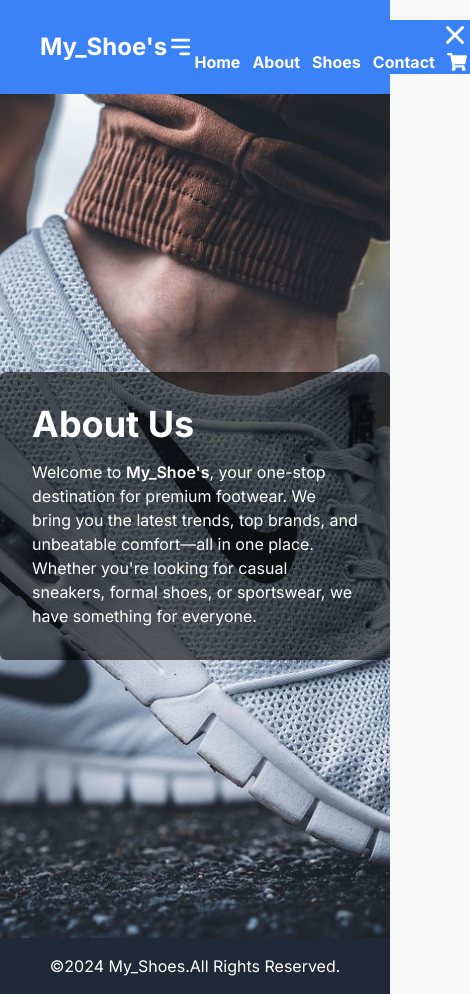
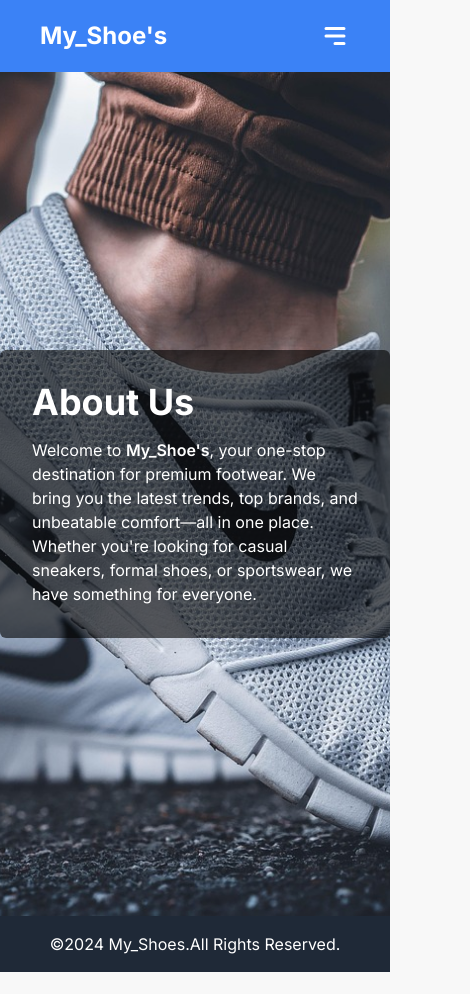
Before and after one commit to Abeersk/Multipage-tailwind, a Next.js app: page /about in a window 390 px wide. Shown: the whole page, 470 px wide, since content can reach past the window. After the commit the page ends 972 px from the top, so only its background shows below. Built offline with nearby package versions, Linux system fonts and the light colour scheme.

Commit message:
Your commit message

```diff
--- a/src/app/about/page.tsx
+++ b/src/app/about/page.tsx
@@ -1,18 +1,18 @@
 import React from 'react';
 
-function Page() {
+const About = () => {
   return (
     <div className="about h-screen flex items-center justify-start bg-cover bg-center text-white px-18 bg-[url('/hero.jpg')]">
       <div className="bg-black bg-opacity-60 p-8 rounded-md max-w-lg">
         <h2 className="text-4xl font-bold mb-4">About Us</h2>
         <p>
-          Welcome to <span className="font-semibold">My_Shoe&apos;s</span>, your one-stop destination for premium footwear.
+          Welcome to <span className="font-semibold">My_Shoe's</span>, your one-stop destination for premium footwear.
           We bring you the latest trends, top brands, and unbeatable comfort—all in one place.
-          Whether you&apos;re looking for casual sneakers, formal shoes, or sportswear, we have something for everyone.
+          Whether you're looking for casual sneakers, formal shoes, or sportswear, we have something for everyone.
         </p>
       </div>
     </div>
   );
-}
+};
 
-export default Page;
+export default About;
--- a/src/app/contact/page.tsx
+++ b/src/app/contact/page.tsx
@@ -1,26 +1,18 @@
-import React from 'react'
+import React from 'react';
 
-const page = () => {
-    return (
-        <div className='contact-form border max-w-lg mx-auto my-20 p-8 bg-white shadow-md rounded-md'>
-            <h2 className='text-4xl font-bold mb-6 text-center' data-aos='fade-up' >Contact Us</h2>
-            <form >
+const Contact = () => {
+  return (
+    <div className='contact-form border max-w-lg mx-auto my-20 p-8 bg-white shadow-md rounded-md'>
+      <h2 className='text-4xl font-bold mb-6 text-center' data-aos='fade-up'>Contact Us</h2>
+      <form>
+        <input type="text" placeholder='Full Name' className='w-full mb-4 px-4 py-2 border border-blue-500 rounded-md' required />
+        <input type="email" placeholder='Email Address' className='w-full mb-4 px-4 py-2 border border-blue-500 rounded-md' required />
+        <input type="text" placeholder='Phone Number' className='w-full mb-4 px-4 py-2 border border-blue-500 rounded-md' />
+        <textarea placeholder='Your Message' className='w-full mb-4 px-4 py-2 border border-blue-500 rounded-md' rows={5} required></textarea>
+        <button className='w-full bg-blue-500 text-white py-2 rounded-md hover:bg-blue-600 transition'>Send Message</button>
+      </form>
+    </div>
+  );
+};
 
-                <input type="text" placeholder='Full Name' className='w-full mb-4 px-4 py-2 border border-blue-500 rounded-md' required />
-                <input type="email" placeholder='Email Adress' className='w-full mb-4 px-4 py-2 border border-blue-500 rounded-md' required />
-                <input type="text" placeholder='Phone Number' className='w-full mb-4 px-4 py-2 border border-blue-500 rounded-md' />
-                <textarea placeholder='Your Message' className='w-full mb-4 px-4 py-2 border border-blue-500 rounded-md' rows={5} required></textarea>
-                <button className='w-full bg-blue-500 text-white py-2 rounded-md'>
-                    Send Message
-                </button>
-
-
-
-            </form>
-
-
-        </div>
-    )
-}
-
-export default page
+export default Contact;
--- a/src/app/shoes/page.tsx
+++ b/src/app/shoes/page.tsx
@@ -1,45 +1,29 @@
-import Image from 'next/image'
-import React from 'react'
+import Image from 'next/image';
+import React from 'react';
 
-const page = () => {
-
-const ShoesData =[
-
-    {id :1,name:'Casual Shoes',price:7000,description:'PVC Comfort Foam White Casual Shoes For Men Sneakers',image:'/shoes-1.webp'},
-    {id :2,name:'Mens Casual Shoes',price:5000,description:' It has 1 pair of Casual Shoes Material: Outer Layer: Synthetic, Sole: Airmix Fastening:',image:'/shoes-2.webp'},
-    {id :3,name:'Nike Jordan',price:6000,description:'Nike Dunk High Retro',image:'/jordan.jpeg'},
-    {id :4,name:'Sport Shoes',price:7000,description:'Sport Shoes for Men and boys Name: Sport Shoes for Men and boys',image:'/Shoes-4.jpg'},
-    {id :5,name:'	Tennis Shoes',price:7000,description:'IELGY Men Shoes Sneakers Breathable mesh mens running sneakers',image:'/shoes-5.webp'},
-    {id :6,name:' Black Synthetic ',price:7000,description:' This product is made from synthetic on the inside and cotton on outside and is finished in an attractive colors.',image:'/shoes-6.webp'}
-
-
-]
-
+const Shoes = () => {
+  const ShoesData = [
+    { id: 1, name: 'Casual Shoes', price: 7000, description: 'PVC Comfort Foam White Casual Shoes For Men Sneakers', image: '/shoes-1.webp' },
+    { id: 2, name: 'Mens Casual Shoes', price: 5000, description: 'Casual Shoes Material: Outer Layer: Synthetic, Sole: Airmix', image: '/shoes-2.webp' },
+    { id: 3, name: 'Nike Jordan', price: 6000, description: 'Nike Dunk High Retro', image: '/jordan.jpeg' },
+    { id: 4, name: 'Sport Shoes', price: 7000, description: 'Sport Shoes for Men and Boys', image: '/Shoes-4.jpg' },
+    { id: 5, name: 'Tennis Shoes', price: 7000, description: 'IELGY Men Sneakers Breathable Mesh Running Shoes', image: '/shoes-5.webp' },
+    { id: 6, name: 'Black Synthetic', price: 7000, description: 'Synthetic material finished in attractive colors.', image: '/shoes-6.webp' },
+  ];
 
   return (
     <div className='shoes grid grid-cols-1 md:grid-cols-3 gap-10 px-10 my-10'>
-        {ShoesData.map(shoes =>(
+      {ShoesData.map(shoes => (
+        <div key={shoes.id} className='shoes-card bg-white p-5 rounded-md shadow-md text-center hover:scale-105 transition-transform'>
+          <Image src={shoes.image} alt={shoes.name} width={1000} height={1000} className='w-full rounded-md' />
+          <h3 className='mt-4 text-2xl font-bold'>{shoes.name}</h3>
+          <p className='text-gray-500'>{shoes.description}</p>
+          <div className='font-semibold text-lg'>{shoes.price} PKR</div>
+          <button className='mt-4 bg-blue-500 text-white py-2 px-4 rounded-md hover:bg-blue-600 transition'>Add to Cart</button>
+        </div>
+      ))}
+    </div>
+  );
+};
 
-          <div key={shoes.id} className='shoes-card  bg-white p-5 rounded-md shadow-md text-center'>
-
-           <Image src={shoes.image} alt='' width={1000} height={1000} className='w-full rounded-md transition-transform duration-300'/>
-          <h3 className='mt-4 text-2xl font-bold '>{shoes.name}</h3>
-      <p className='text-gray-500'>{shoes.description}</p>
-   <div className=''>{shoes.price}</div>
-<button>Add to Cart</button>
-
-          </div>
-
-
-
-
-
-
-        ))}
-
-
-    </div>
-  )
-}
-
-export default page
+export default Shoes;
--- a/src/components/Header.tsx
+++ b/src/components/Header.tsx
@@ -1,53 +1,44 @@
-'use client'
+'use client';
 
 import Link from 'next/link';
-import React, { useState } from 'react'
+import React, { useState } from 'react';
 import { FaShoppingCart } from 'react-icons/fa';
 import { HiMenuAlt3, HiX } from 'react-icons/hi';
 
 const Header = () => {
-    const [isMenuopen, setisMenuopen] = useState(false);
-
-    const toggleMenu = () => {
-        setisMenuopen(!isMenuopen);
-    }
-
-    const closeMenu = () => {
-        setisMenuopen(false);
-    }
+  const [isMenuOpen, setIsMenuOpen] = useState(false);
 
   return (
     <div className='bg-blue-500 text-white py-5 flex justify-between items-center px-10 relative z-10'>
-            <h1 className='text-2xl font-bold'>My_Shoe&apos;s</h1>
-            <nav className='hidden md:flex gap-10 text-white font-bold'>
-                <Link href='/' onClick={closeMenu}>Home</Link>
-                <Link href='/about' onClick={closeMenu}>About</Link>
-                <Link href='/shoes' onClick={closeMenu}>Shoes</Link>
-                <Link href='/contact' onClick={closeMenu}>Contact</Link>
-                <FaShoppingCart className='text-white text-xl' />
+      <h1 className='text-2xl font-bold'>My_Shoe's</h1>
+
+      <nav className='hidden md:flex gap-10 font-bold'>
+        <Link href='/'>Home</Link>
+        <Link href='/about'>About</Link>
+        <Link href='/shoes'>Shoes</Link>
+        <Link href='/contact'>Contact</Link>
+        <FaShoppingCart className='text-xl' />
       </nav>
 
-            <div className='md:hidden flex items-center'>
-                <HiMenuAlt3
-                    className=' text-white text-3xl cursor-pointer'
-                    onClick={toggleMenu}
-                />
+      {/* Mobile Menu */}
+      <div className='md:hidden'>
+        <HiMenuAlt3 className='text-white text-3xl cursor-pointer' onClick={() => setIsMenuOpen(true)} />
 
-                <div className={`${isMenuopen ? 'block' : 'hidden'}absolute top-0 left-0 w-full bg-blue-500 md:hidden z-20`}>
-                    <div className='flex justify-end'>
-                        <HiX className='text-white text-3xl cursor-pointer' onClick={closeMenu} />
-                    </div>
-                    <nav className='flex flex-row items-center gap-3 text-white font-bold'>
-                        <Link href='/' onClick={closeMenu}>Home</Link>
-                        <Link href='/about' onClick={closeMenu}>About</Link>
-                        <Link href='/shoes' onClick={closeMenu}>Shoes</Link>
-                        <Link href='/contact' onClick={closeMenu}>Contact</Link>
-                        <FaShoppingCart className='text-white text-xl' />
+        {isMenuOpen && (
+          <div className='absolute top-0 left-0 w-full h-screen bg-blue-500 flex flex-col items-center justify-center z-20'>
+            <HiX className='text-white text-3xl cursor-pointer absolute top-5 right-5' onClick={() => setIsMenuOpen(false)} />
+            <nav className='flex flex-col gap-5 text-xl font-bold'>
+              <Link href='/' onClick={() => setIsMenuOpen(false)}>Home</Link>
+              <Link href='/about' onClick={() => setIsMenuOpen(false)}>About</Link>
+              <Link href='/shoes' onClick={() => setIsMenuOpen(false)}>Shoes</Link>
+              <Link href='/contact' onClick={() => setIsMenuOpen(false)}>Contact</Link>
+              <FaShoppingCart className='text-2xl' />
             </nav>
           </div>
+        )}
       </div>
     </div>
-    )
-}
+  );
+};
 
 export default Header;
```
Lines whose indentation alone changed are shown as unchanged.
